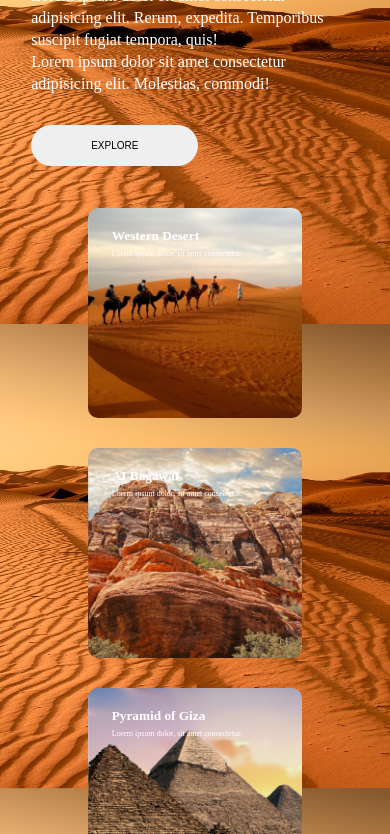
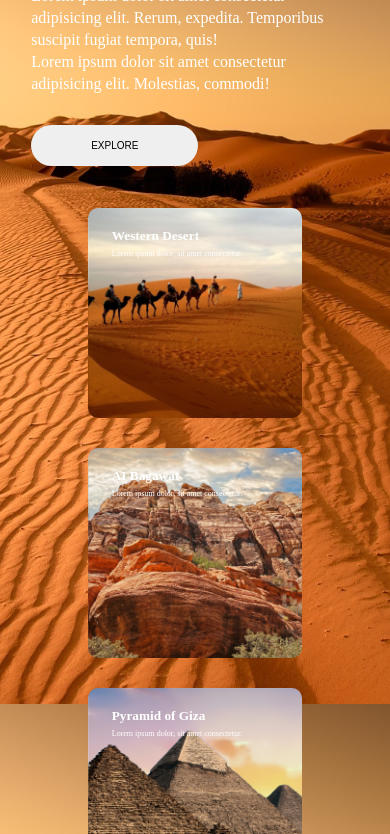
Before and after one commit to dipsingh100/CSS_h6, a plain HTML site: page index.html in a window 390 px wide. Shown: the part 140-974 px from the top of the page. Drawn offline with Linux system fonts and the light colour scheme.

Commit message:
background size set for mobile and tablet

```diff
--- a/style.css
+++ b/style.css
@@ -132,7 +132,7 @@ body {
 /* -------------------Media Query Tablet 500 - 900----------------------*/
 @media screen and (max-width: 900px) {
   body {
-    background-size: 115% 51%;
+    background-size: 115% 100%;
     background-repeat: repeat;
     background-position: center top;
   }
@@ -171,7 +171,7 @@ body {
 /* -------------------Media Query Mobile 280 - 500----------------------*/
 @media screen and (min-width: 280px) and (max-width: 500px) {
     body {
-        background-size: 300% 55%;
+        background-size: 300% 100%;
         background-repeat: repeat;
         background-position: center top;
       }
```
